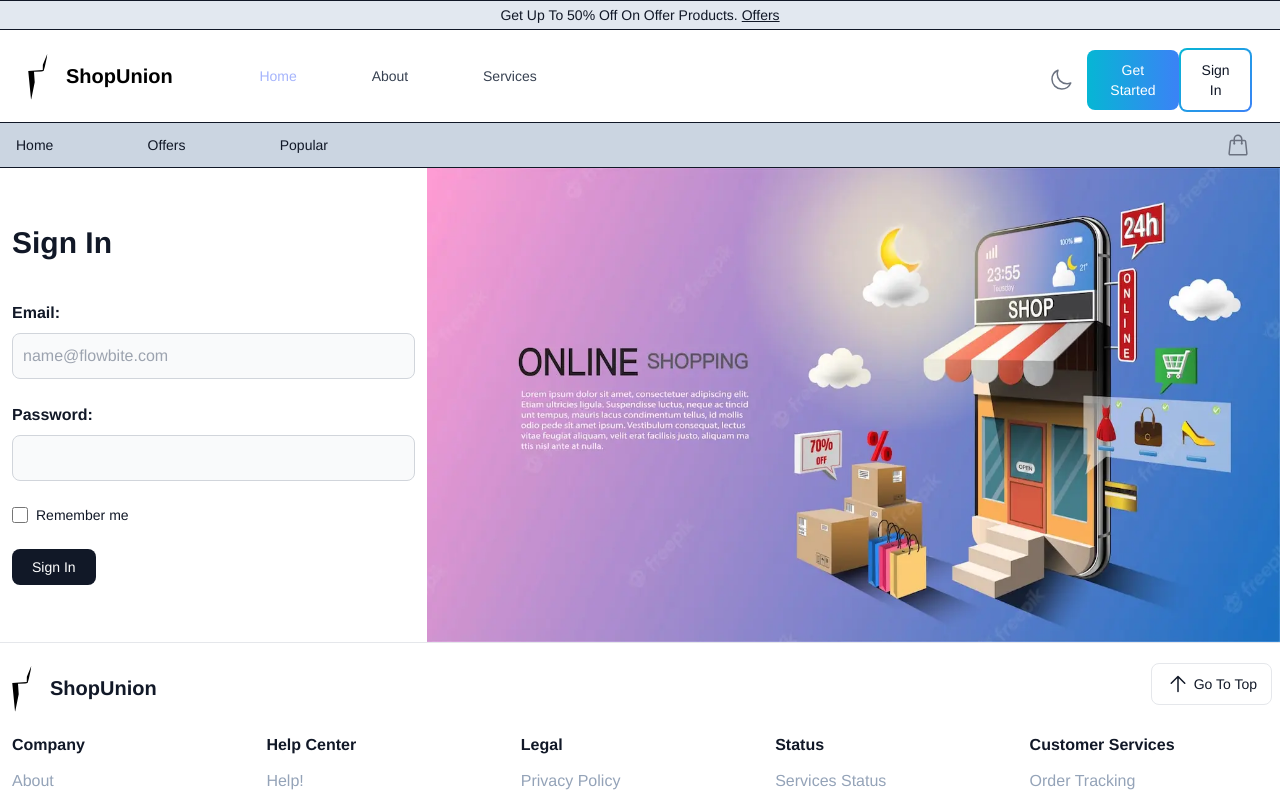
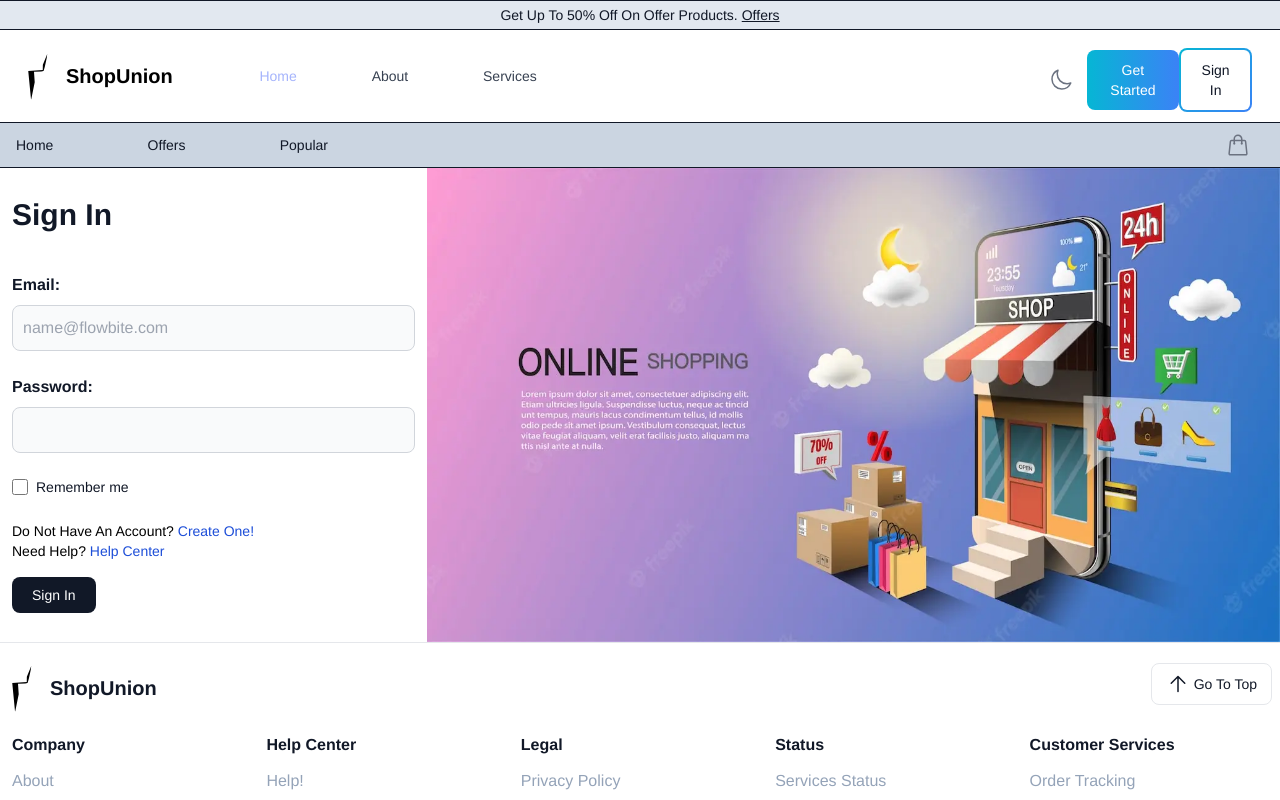
Before and after one commit to UNHOTOfficial/ShopUnion-v2, a Next.js app: page /signin in a window 1280 px wide. Shown: the top 800 px of the page. Built offline with nearby package versions, Linux system fonts and the light colour scheme; a web font is replaced by a local one.

Commit message:
Add Create Account And Help.

```diff
--- a/pages/signin.js
+++ b/pages/signin.js
@@ -1,5 +1,6 @@
 import Head from "next/head";
 import Image from "next/image";
+import Link from "next/link";
 import React from "react";
 
 export default function signin() {
@@ -59,6 +60,20 @@ export default function signin() {
             >
               Remember me
             </label>
+            </div>
+            <div className="flex mb-4 text-sm flex-col">
+              <span>
+                Do Not Have An Account?
+                <Link href="/signup">
+                  <a className="text-blue-700"> Create One!</a>
+                </Link>
+              </span>
+              <span>
+                Need Help?
+                <Link href="/help">
+                  <a className="text-blue-700"> Help Center</a>
+                </Link>
+              </span>
           </div>
           <button
             type="submit"
```
